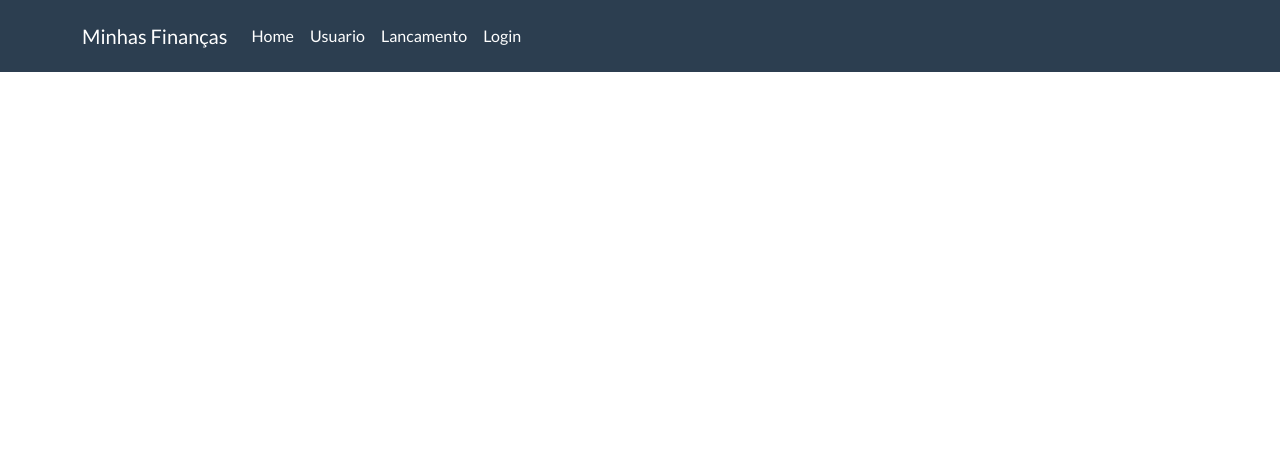
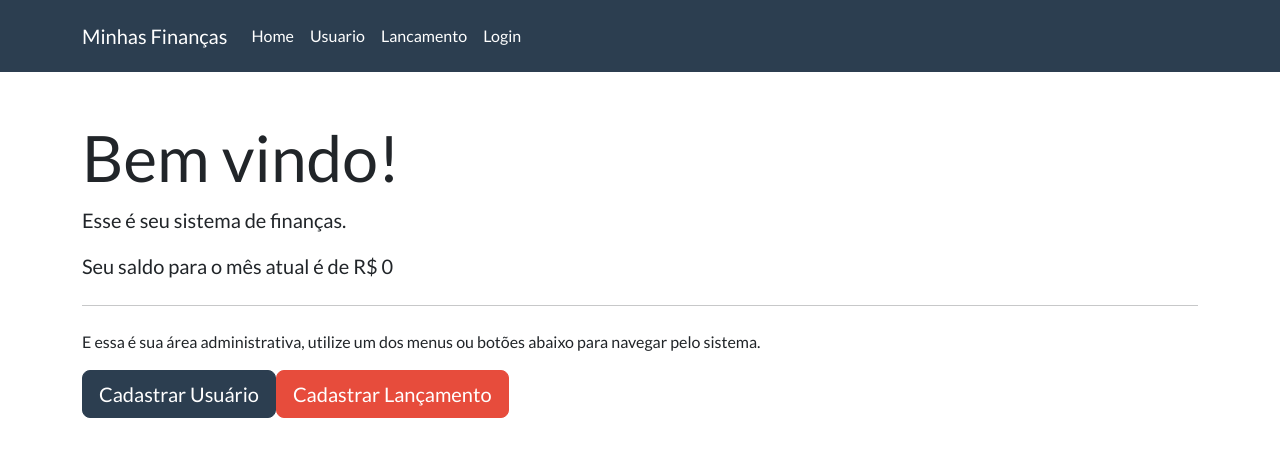
Before and after one commit to Filipescordeiro2/minhas-financas-app, a React (Create React App) app: page /#/home in a window 1280 px wide. Shown: the top 456 px of the page. Built offline with nearby package versions, Linux system fonts and the light colour scheme.

Commit message:
feito interação com api e inclusão do axios

```diff
--- a/package.json
+++ b/package.json
@@ -6,6 +6,7 @@
     "@testing-library/jest-dom": "^5.17.0",
     "@testing-library/react": "^13.4.0",
     "@testing-library/user-event": "^13.5.0",
+    "axios": "^1.5.1",
     "bootswatch": "^5.3.2",
     "react": "^18.2.0",
     "react-dom": "^18.2.0",
--- a/src/componets/navBar.js
+++ b/src/componets/navBar.js
@@ -12,7 +12,7 @@
           </button>
           <div className="collapse navbar-collapse" id="navbarResponsive">
             <ul className="navbar-nav">
-                <NavBarItem href="#/" label="Home"/>
+                <NavBarItem href="#/home" label="Home"/>
                 <NavBarItem href="#/cadastro-usuarios" label="Usuario"/>
                 <NavBarItem href="#/" label="Lancamento"/>
                 <NavBarItem href="#/login" label="Login"/>
--- a/src/main/rotas.js
+++ b/src/main/rotas.js
@@ -2,6 +2,7 @@
 import{ Route,Switch,HashRouter}from 'react-router-dom'
 import Login from "../views/login";
 import CadastroUsuario from "../views/cadastroUsuario";
+import Home from "../views/home";
 
 
 function Rotas(){
@@ -10,9 +11,9 @@
             <Switch>
                 <Route path="/login" component={Login}/>
                 <Route path="/cadastro-usuarios" component={CadastroUsuario}/>
+                <Route path="/home" component={Home}/>
             </Switch>
         </HashRouter>
     )
 }
-
 export default Rotas
--- a/src/views/cadastroUsuario.js
+++ b/src/views/cadastroUsuario.js
@@ -1,6 +1,7 @@
 import React from "react";
 import Card from "../componets/card";
 import FormGroup from "../componets/form-group";
+import {withRouter} from "react-router-dom";
 
 class CadastroUsuario extends React.Component{
 
@@ -14,6 +15,11 @@
     cadastrar = () => {
         console.log(this.state)
     }
+
+    cancelar = () =>{
+        this.props.history.push('/login')
+    }
+
 
     render(){
         return(
@@ -34,7 +40,7 @@
                                 <input type="password" id="inputRepitaSenha" className="form-control"name="senha" onChange={e => this.setState({senhaRepeticao:e.target.value})}/>
                             </FormGroup>
                            <button onClick={this.cadastrar}  type="button" className="btn btn-success">Salvar</button>
-                           <button type="button" className="btn btn-danger">Cancelar</button>
+                           <button onClick={this.cancelar} type="button" className="btn btn-danger">Cancelar</button>
                             </div>
                      </div>
                   </div>
@@ -44,4 +50,4 @@
     }
 }
 
-export default CadastroUsuario
+export default withRouter(CadastroUsuario)
--- /dev/null
+++ b/src/views/home.js
@@ -0,0 +1,25 @@
+import React from "react";
+
+class Home extends React.Component{
+
+    state={
+        saldo:0
+    }
+    render() {
+        return(
+            <div className="jumbotron">
+                <h1 className="display-3">Bem vindo!</h1>
+                <p className="lead">Esse é seu sistema de finanças.</p>
+                <p className="lead">Seu saldo para o mês atual é de R$ {this.state.saldo}</p>
+                <hr className="my-4"/>
+                    <p>E essa é sua área administrativa, utilize um dos menus ou botões abaixo para navegar pelo sistema.</p>
+                    <p className="lead">
+                        <a className="btn btn-primary btn-lg" href="#/cadastro-usuarios" role="button"><i className="fa fa-users"></i>  Cadastrar Usuário</a>
+                        <a className="btn btn-danger btn-lg" href="https://bootswatch.com/flatly/#" role="button"><i class="fa fa-users"></i>  Cadastrar Lançamento</a>
+                    </p>
+            </div>
+        )
+    }
+}
+
+export default Home
--- a/src/views/login.js
+++ b/src/views/login.js
@@ -1,25 +1,42 @@
 import React from "react";
 import Card from '../componets/card'
 import FormGroup from "../componets/form-group";
+import {withRouter} from "react-router-dom";
+import axios from "axios";
 
 class Login extends React.Component{
 
     state={
         email:'',
-        senha:''
+        senha:'',
+        mensagemErro:null
     }
 
     entrar = () =>{
-        console.log('Email: ',this.state.email)
-        console.log('Senha: ',this.state.senha)
+       axios.post('http://localhost:8080/api/usuarios/autenticar',{
+          email:this.state.email,
+          senha:this.state.senha
+       }).then(response =>{
+        this.props.history.push('/home')
+       }).catch(erro =>{
+       this.setState({mensagemErro:erro.response.data})
+       })
     }
 
+    prepareCadastrar = () =>{
+        this.props.history.push('/cadastro-usuarios')
+    }
     render(){
         return(
     <div className="row">
         <div className="col-md-6" style={{position:'relative',left:'300px'}}>
             <div className="bs-docs-section">
                 <Card title="Login">
+                    <div className="row">
+                        <span>
+                            {this.state.mensagemErro}
+                        </span>
+                    </div>
                  <div className="row">
                     <div className="col-lg-12">
                         <div className="bs-component">
@@ -32,7 +49,7 @@
                         </FormGroup>
                             </fieldset>
                             <button onClick={this.entrar} className="btn btn-success">Entrar</button>
-                            <button className="btn btn-danger">Cadastrar</button>
+                            <button  onClick={this.prepareCadastrar} className="btn btn-danger">Cadastrar</button>
                         </div>
                     </div>
                  </div>
@@ -44,4 +61,4 @@
     }
 }
 
-export default Login
+export default withRouter( Login )
```
Also changed, not shown: 1 other file (tests, documents, lock files or other folders).
